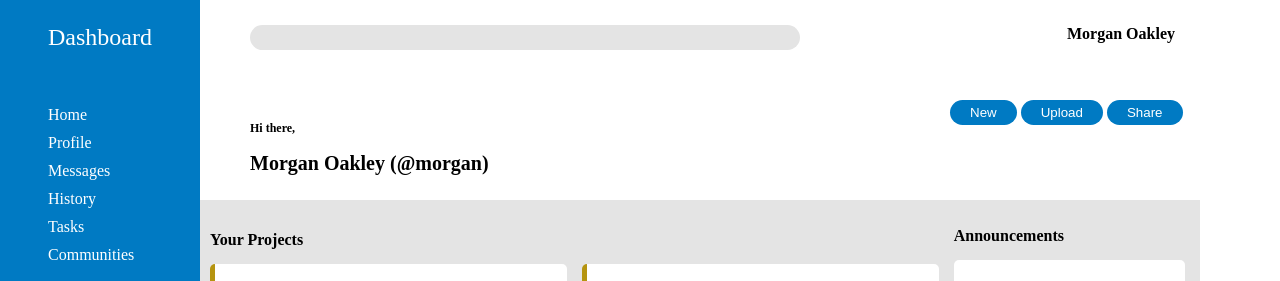
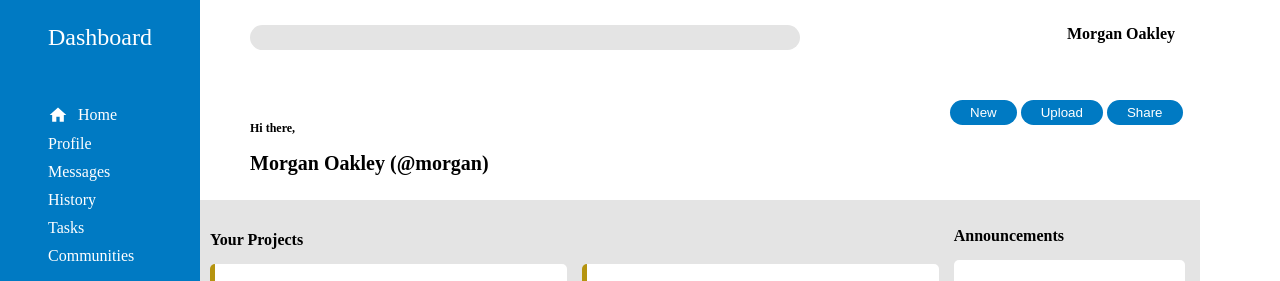
Before and after one commit to MikeBuckets2/admin-dashboard, a plain HTML site: page index.html in a window 1280 px wide. Shown: the top 281 px of the page. Drawn offline with Linux system fonts and the light colour scheme.

Commit message:
add home icon next to home in sidebar

```diff
--- a/index.html
+++ b/index.html
@@ -12,7 +12,11 @@
             <div class="nav">
                 <div class="dash">Dashboard</div>
                 <ul>
-                    <li>Home</li>
+                    <li>
+                        <svg xmlns="http://www.w3.org/2000/svg" viewBox="0 0 24 24"><title>home</title>
+                            <path d="M10,20V14H14V20H19V12H22L12,3L2,12H5V20H10Z" fill="currentColor" /></svg>
+                        <span>Home</span>
+                    </li>
                     <li>Profile</li>
                     <li>Messages</li>
                     <li>History</li>
--- a/style.css
+++ b/style.css
@@ -195,3 +195,15 @@ h3 {
 .trending-items {
     font-weight: bold;
 }
+
+li svg {
+    height: 20px;
+    width: 20px;
+    color: white;
+}
+
+li {
+    display: inline-flex;
+    gap: 10px;
+    align-items: center;
+}
```
